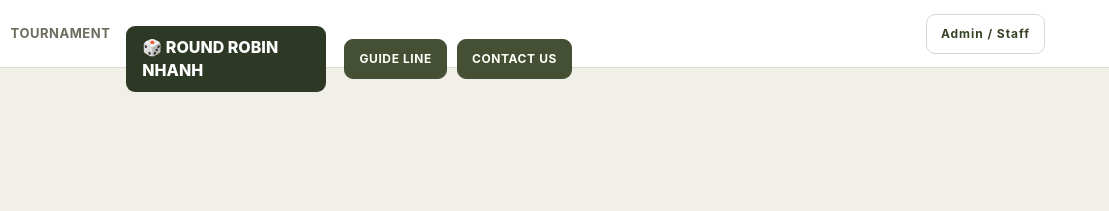
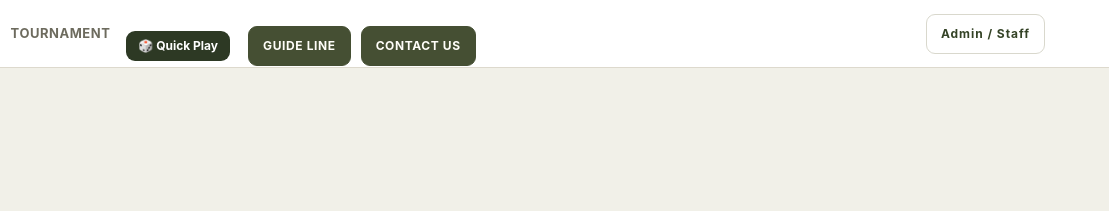
Before and after one commit to bangong156/Pantrytournament, a website built with Vite: page index.html in a window 1280 px wide. Shown: the top 211 px of the page, 171-1280 px from the left. Built offline with nearby package versions, Linux system fonts and the light colour scheme; some packages are replaced by stand-ins of ours; no server answers; the database is empty; files whose address does not match are found by name.

Commit message:
Shrink homepage round robin shortcut to Quick Play

```diff
--- a/index.html
+++ b/index.html
@@ -1 +1 @@
-<!doctype html><html lang="vi"><head><meta charset="UTF-8"><meta name="viewport" content="width=device-width,initial-scale=1.0"><title>Pantry Tournament</title><link rel="stylesheet" href="/ui-refresh.css"></head><body><div id="homepageGuide" class="wrap homepage-guide-actions"><a href="/roundrobin.html" style="display:inline-flex;align-items:center;padding:10px 16px;margin-right:8px;background:#2d3924;color:#fff;border-radius:9px;text-decoration:none;font-weight:800">🎲 ROUND ROBIN NHANH</a><button type="button" id="guideLineButton" aria-haspopup="dialog">GUIDE LINE</button><button type="button" id="contactUsButton" aria-haspopup="dialog">CONTACT US</button></div><div id="app"></div><script type="module" src="/manual-group-ui.js"></script><script type="module" src="/src.js"></script></body></html>
+<!doctype html><html lang="vi"><head><meta charset="UTF-8"><meta name="viewport" content="width=device-width,initial-scale=1.0"><title>Pantry Tournament</title><link rel="stylesheet" href="/ui-refresh.css"></head><body><div id="homepageGuide" class="wrap homepage-guide-actions"><a href="/roundrobin.html" style="display:inline-flex;align-items:center;justify-content:center;white-space:nowrap;padding:8px 12px;margin-right:8px;background:#2d3924;color:#fff;border-radius:9px;text-decoration:none;font-size:12px;line-height:1.2;font-weight:750;flex-shrink:0">🎲 Quick Play</a><button type="button" id="guideLineButton" aria-haspopup="dialog">GUIDE LINE</button><button type="button" id="contactUsButton" aria-haspopup="dialog">CONTACT US</button></div><div id="app"></div><script type="module" src="/manual-group-ui.js"></script><script type="module" src="/src.js"></script></body></html>
```
